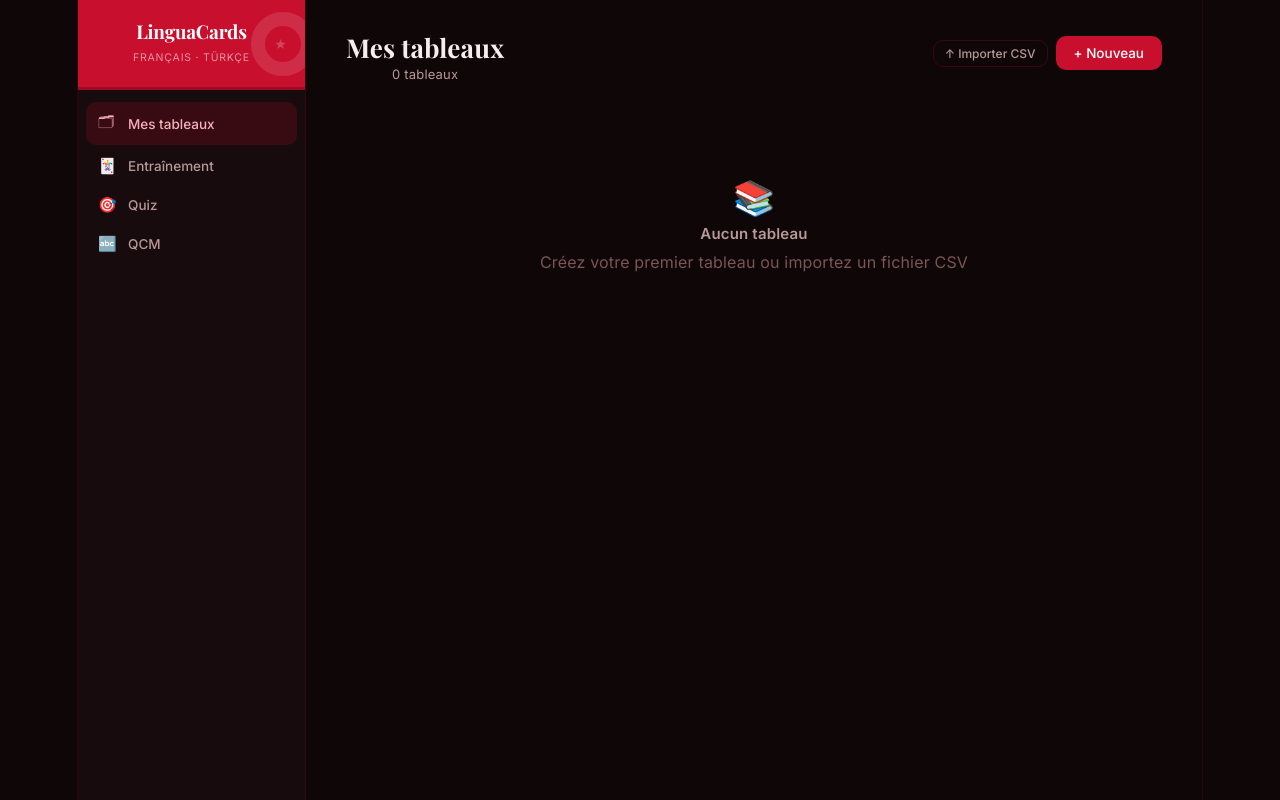
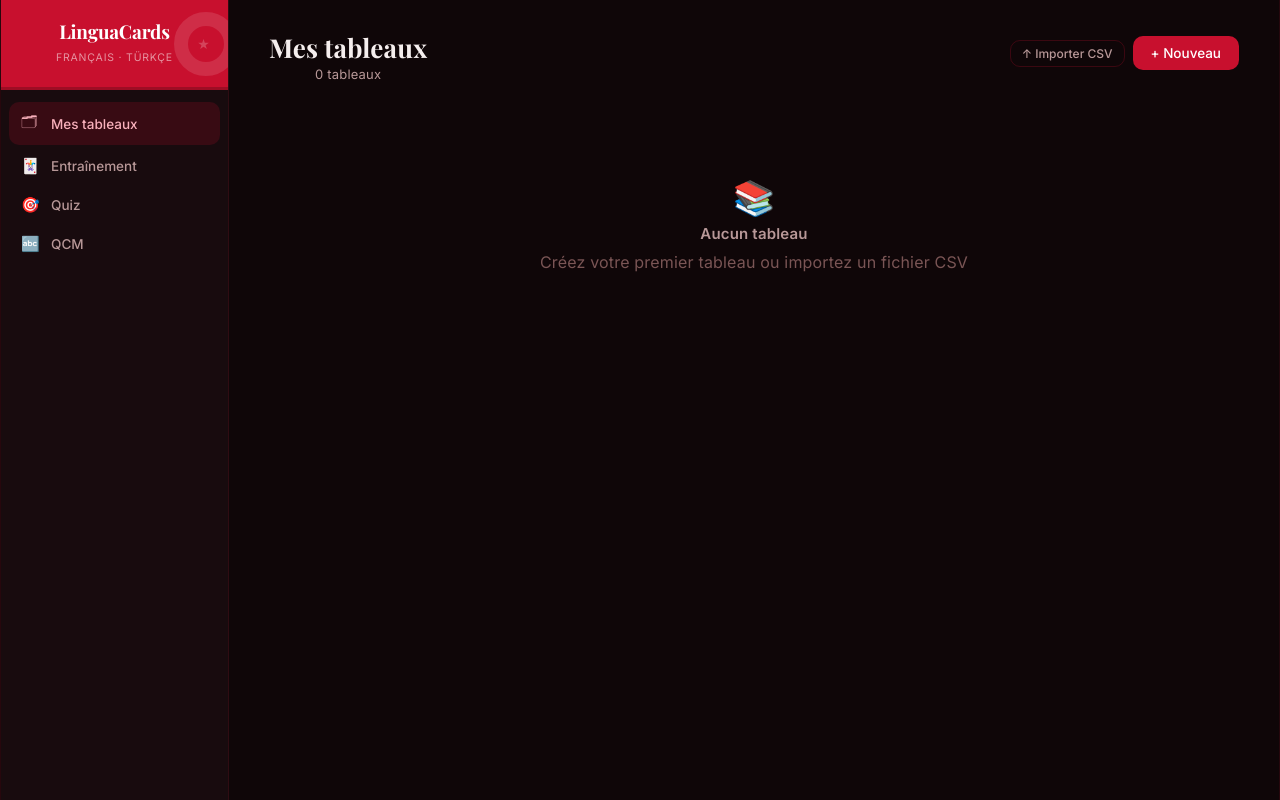
Before and after one commit to BenjaminBerns/LinguaCards, a React (Vite) app: page / in a window 1280 px wide. Built offline with nearby package versions, Linux system fonts and the light colour scheme; a web font is replaced by a local one.

Commit message:
Change root width from 1126px to 1920px

```diff
--- a/src/index.css
+++ b/src/index.css
@@ -55,7 +55,7 @@ body {
 }
 
 #root {
-  width: 1126px;
+  width: 1920px;
   max-width: 100%;
   margin: 0 auto;
   text-align: center;
```
